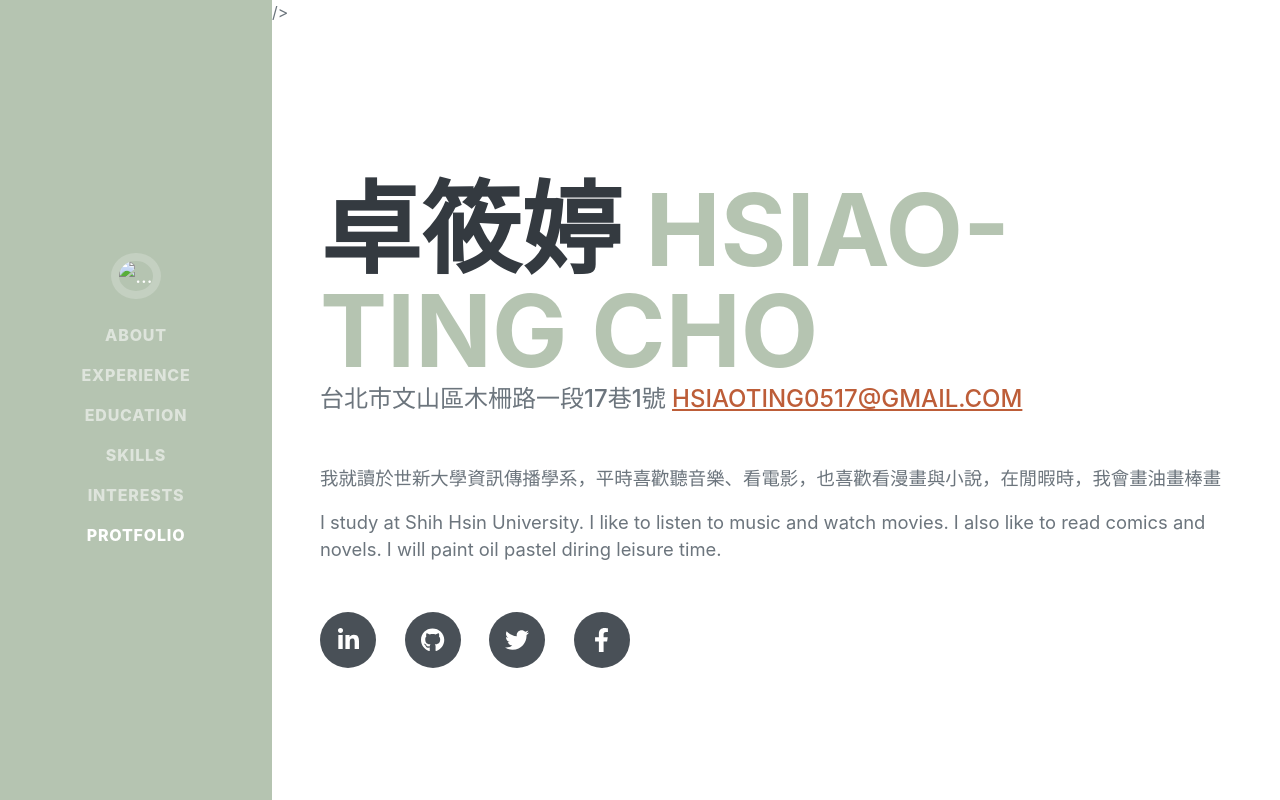
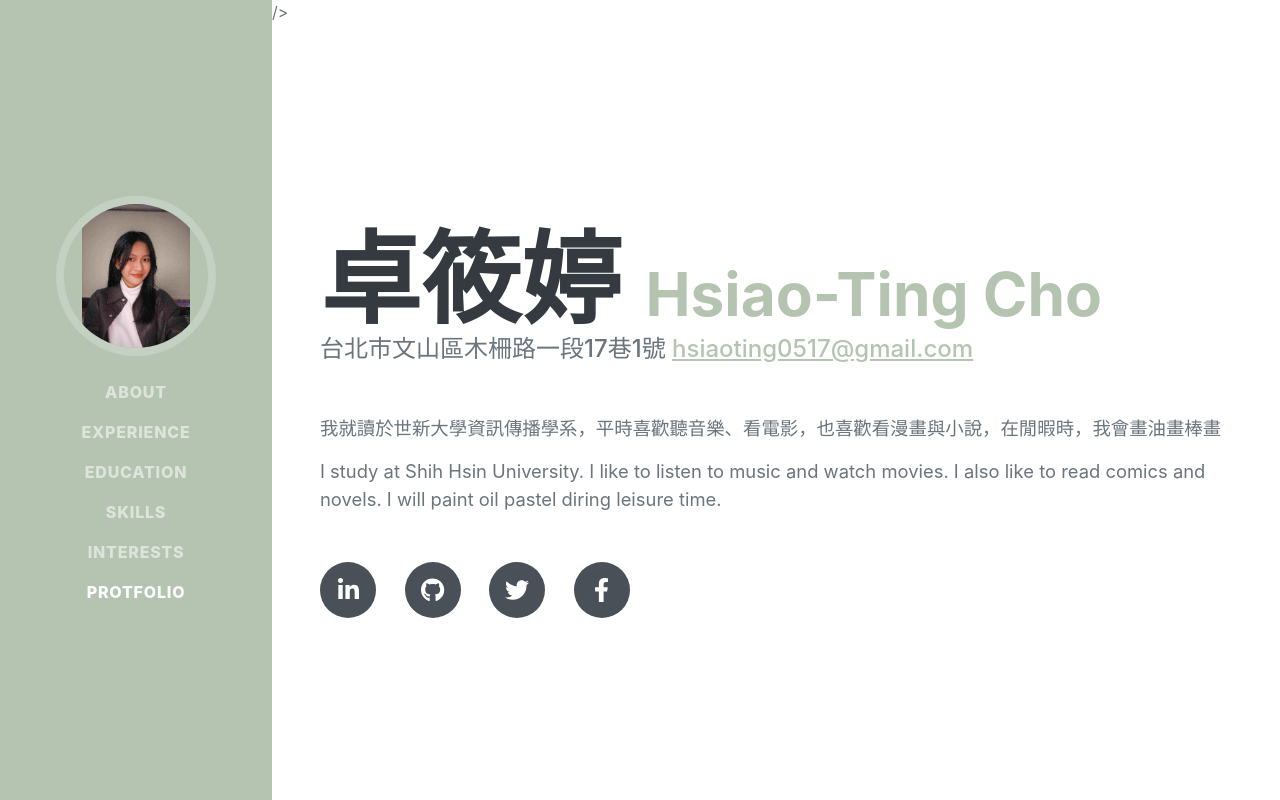
Before and after one commit to hsiaoting0517/hsiaoting0517.github.io, a plain HTML site: page index.html in a window 1280 px wide. Shown: the top 800 px of the page. Drawn offline with nearby package versions, Linux system fonts and the light colour scheme; a web font is replaced by a local one.

Commit message:
第四次修改

```diff
--- /dev/null
+++ b/css/mystyles.css
@@ -0,0 +1,8 @@
+#english {
+    font-size: 60%;
+    text-transform: none;
+}
+
+.subheading {
+    text-transform: none;
+}
--- a/index.html
+++ b/index.html
@@ -16,13 +16,14 @@
         <link href="https://fonts.googleapis.com/css?family=Muli:400,400i,800,800i" rel="stylesheet" type="text/css" />
         <!-- Core theme CSS (includes Bootstrap)-->
         <link href="css/styles.css" rel="stylesheet" />
+        <link href="css/mystyles.css" rel="stylesheet" />
     </head>
     <body id="page-top">
         <!-- Navigation-->
         <nav class="navbar navbar-expand-lg navbar-dark bg-primary fixed-top" id="sideNav">
             <a class="navbar-brand js-scroll-trigger" href="#page-top">
                 <span class="d-block d-lg-none">Clarence Taylor</span>
-                <span class="d-none d-lg-block"><img class="img-fluid img-profile rounded-circle mx-auto mb-2" src="file:///C:/Users/10024/OneDrive/%E5%9C%96%E7%89%87/%E7%B6%B2%E9%A0%81%E8%A8%AD%E8%A8%88%E7%94%A8%E5%B1%A5%E6%AD%B7%E5%A4%A7%E9%A0%AD%E7%85%A7.jpg" alt="..." /></span>
+                <span class="d-none d-lg-block"><img class="img-fluid img-profile rounded-circle mx-auto mb-2" src="assets/img/me.png" alt="..." /></span>
             </a>
             <button class="navbar-toggler" type="button" data-bs-toggle="collapse" data-bs-target="#navbarResponsive" aria-controls="navbarResponsive" aria-expanded="false" aria-label="Toggle navigation"><span class="navbar-toggler-icon"></span></button>
             <div class="collapse navbar-collapse" id="navbarResponsive">
@@ -43,11 +44,11 @@
                 <div class="resume-section-content">
                     <h1 class="mb-0">
                         卓筱婷
-                        <span class="text-primary">Hsiao-Ting Cho</span>
+                        <span class="text-primary" id="english">Hsiao-Ting Cho</span>
                     </h1>
                     <div class="subheading mb-5">
                         台北市文山區木柵路一段17巷1號
-                        <a href="mailto:name@email.com">hsiaoting0517@gmail.com</a>
+                        <a href="mailto:name@email.com" >hsiaoting0517@gmail.com</a>
                     </div>
                     <p class="lead mb-3">我就讀於世新大學資訊傳播學系，平時喜歡聽音樂、看電影，也喜歡看漫畫與小說，在閒暇時，我會畫油畫棒畫</p>
                     <p class="lead mb-5">I study at Shih Hsin University. I like to listen to music and watch movies. I also like to read comics and novels. I will paint oil pastel diring leisure time.</p>
```
Also changed, not shown: assets/img/me.png (added), assets/img/profile.jpg (deleted), css/styles.css.
